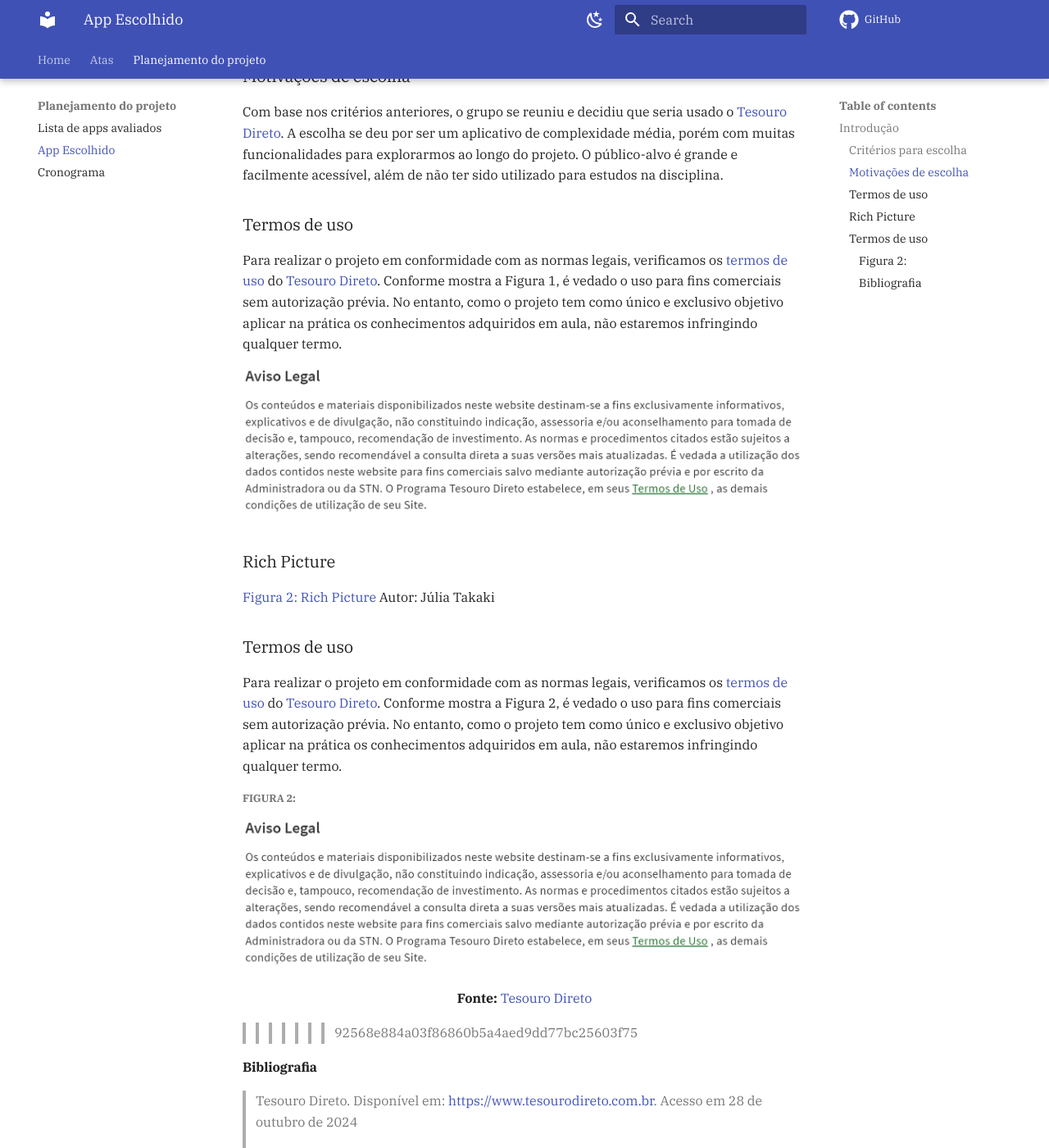
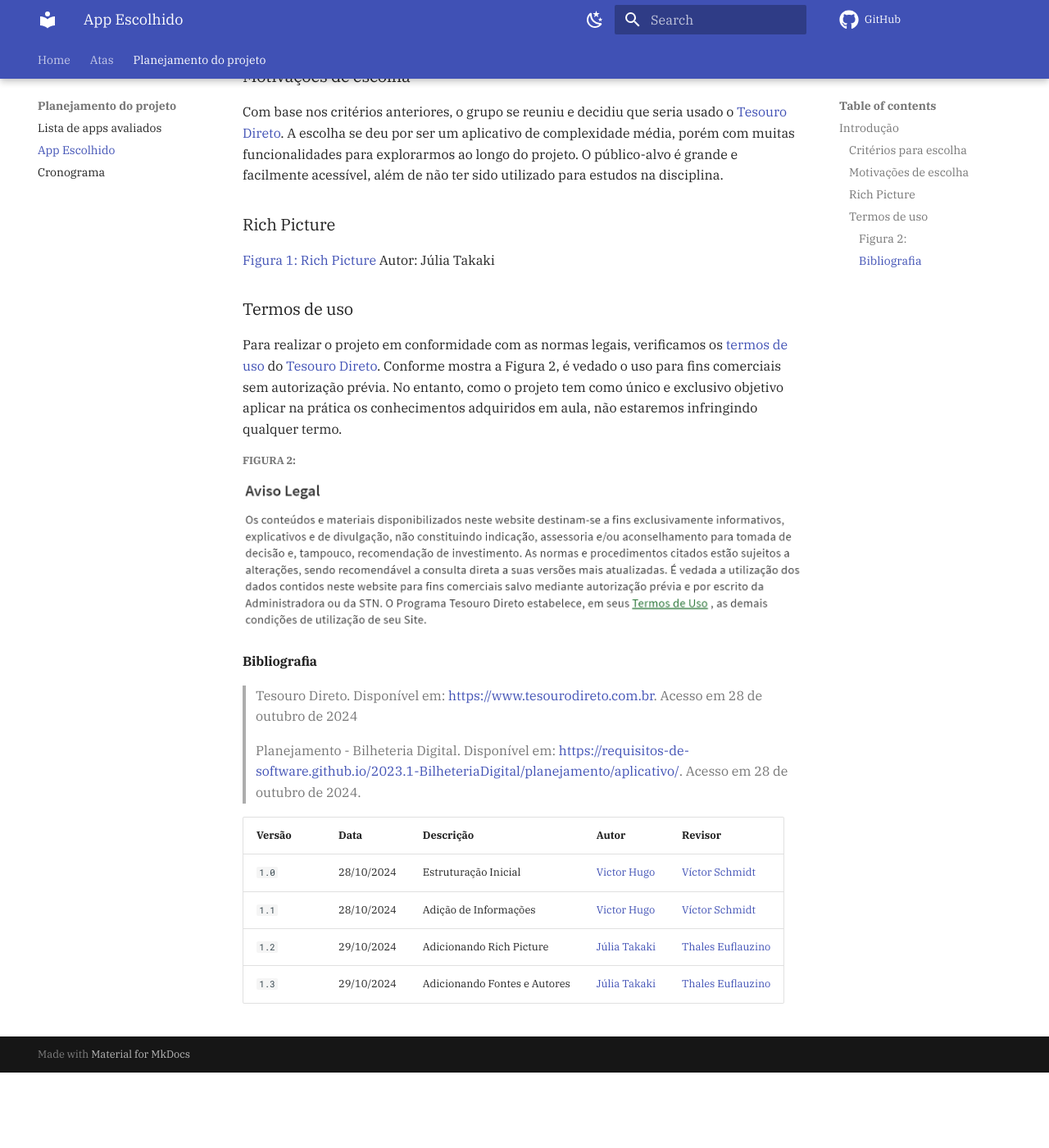
Before and after one commit to Requisitos-de-Software/2024.2-Grupo05, an MkDocs documentation site: the page built from docs/Planejamento-do-projeto/app-escolhido.md, in a window 1280 px wide and 1400 px high, scrolled down 539 px. Shown: the whole window at 82% size. Built offline with MkDocs 1.6.1 and Material for MkDocs 9.7.7, drawn with Linux system fonts in a browser that asks for light colours; comment, search, counter and statistics services are not loaded; after the commit the page ends 1847 px from its top, so only the background shows below that.

Commit message:
tirando duplicações

```diff
--- a/docs/Planejamento-do-projeto/app-escolhido.md
+++ b/docs/Planejamento-do-projeto/app-escolhido.md
@@ -13,14 +13,8 @@
 
 Com base nos critérios anteriores, o grupo se reuniu e decidiu que seria usado o [Tesouro Direto](https://www.tesourodireto.com.br). A escolha se deu por ser um aplicativo de complexidade média, porém com muitas funcionalidades para explorarmos ao longo do projeto. O público-alvo é grande e facilmente acessível, além de não ter sido utilizado para estudos na disciplina.
 
-### Termos de uso
-
-Para realizar o projeto em conformidade com as normas legais, verificamos os [termos de uso](https://www.tesourodireto.com.br/conheca/termos-de-uso-e-protecao-de-dados.htm#termos-de-uso) do [Tesouro Direto](https://www.tesourodireto.com.br). Conforme mostra a Figura 1, é vedado o uso para fins comerciais sem autorização prévia. No entanto, como o projeto tem como único e exclusivo objetivo aplicar na prática os conhecimentos adquiridos em aula, não estaremos infringindo qualquer termo.
-
-![Figura 1](../assets/termodeuso.png)
-
 ### Rich Picture
-[Figura 2: Rich Picture](../assets/RichPictureTesouroDireto.png)
+[Figura 1: Rich Picture](../assets/RichPictureTesouroDireto.png)
 Autor: Júlia Takaki
 
 ### Termos de uso
@@ -29,10 +23,6 @@
 ##### Figura 2:
 
 ![Figura 2](../assets/termodeuso.png)
-<div>
-<font size="3"><p style="text-align: center"><b>Fonte:</b> <a href="https://www.tesourodireto.com.br/conheca/termos-de-uso-e-protecao-de-dados.htm#termos-de-uso">Tesouro Direto</a></font></p>
-</div>
->>>>>>> 92568e884a03f86860b5a4aed9dd77bc25603f75
 
 #### Bibliografia
 
```
